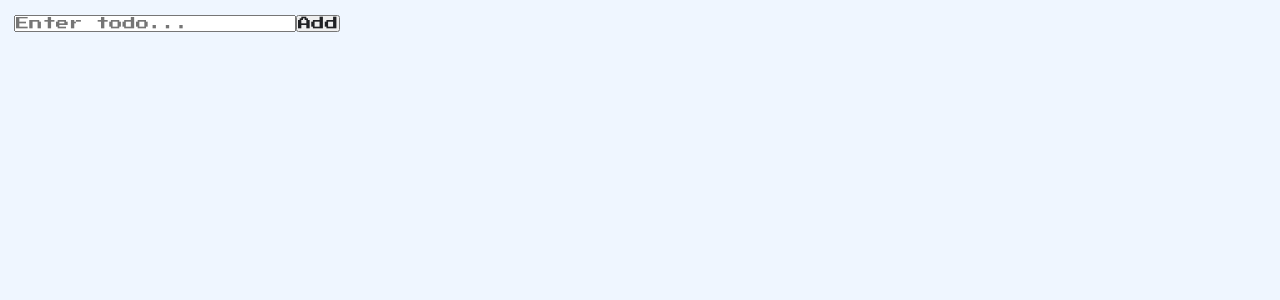
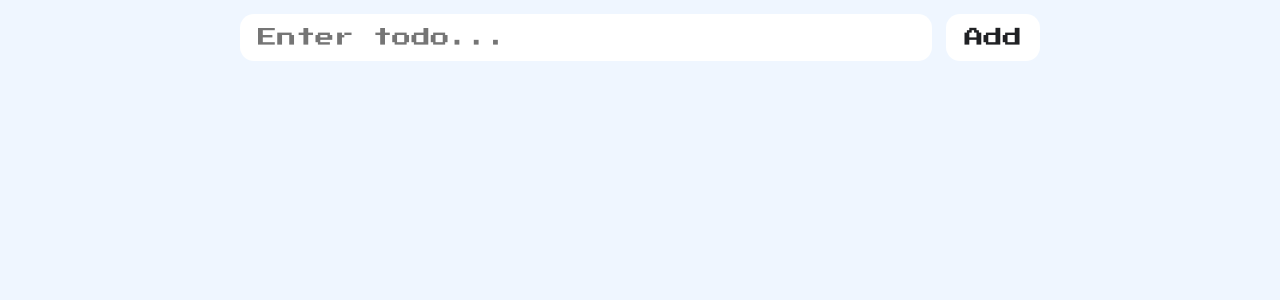
Before and after one commit to GreatLore/reactjs-todolist, a React (Vite) app: page / in a window 1280 px wide. Shown: the top 300 px of the page. Built offline with nearby package versions, Linux system fonts and the light colour scheme.

Commit message:
Update TodoInput.jsx

```diff
--- a/src/components/TodoInput.jsx
+++ b/src/components/TodoInput.jsx
@@ -1,12 +1,12 @@
 import { useState } from "react"
 
 export default function TodoInput(props) {
-    const { handleAddTodos,todoValue, setTodoValue} = props;
+    const { handleAddTodos,todoValue, setTodoValue} = props
     return (
-        <div>
+        <header>
             <input
                 value={todoValue}
-                onChange={(e)=>setTodoValue(e.target.value)}
+                onChange={(e)=>{setTodoValue(e.target.value)}}
                 placeholder="Enter todo..." />
             <button onClick={ ()=>{
                 handleAddTodos(todoValue)
@@ -14,6 +14,6 @@ export default function TodoInput(props) {
                 }}>
                 Add
             </button>
-        </div>
+        </header>
     )
 }
```
